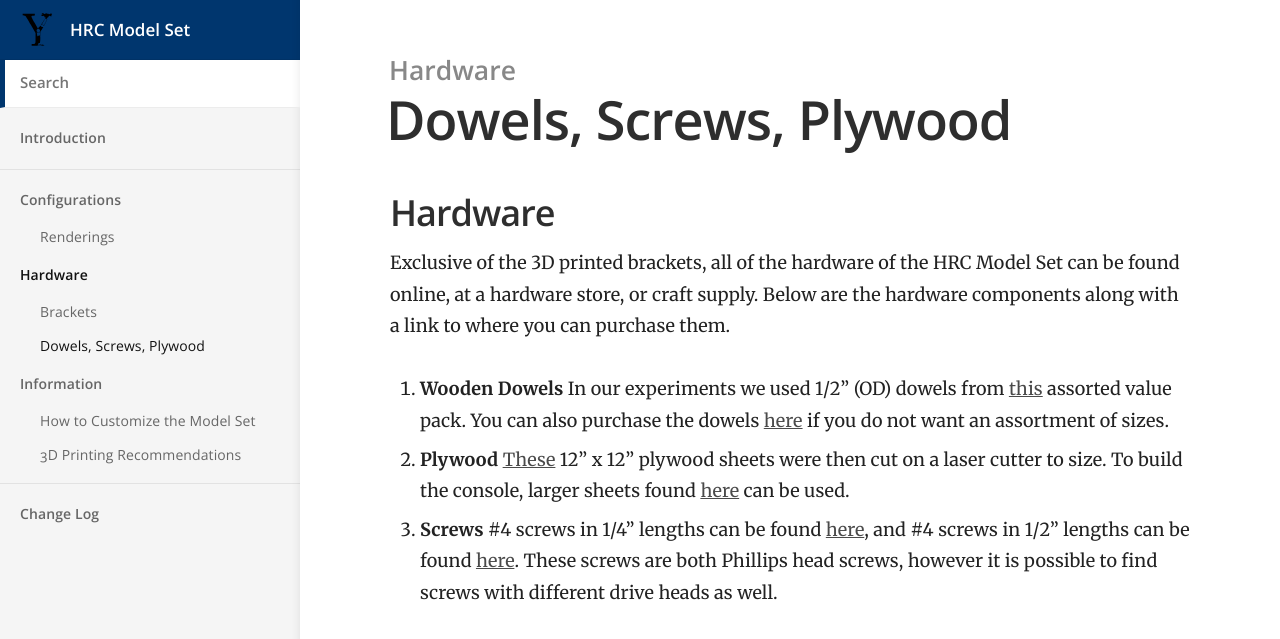
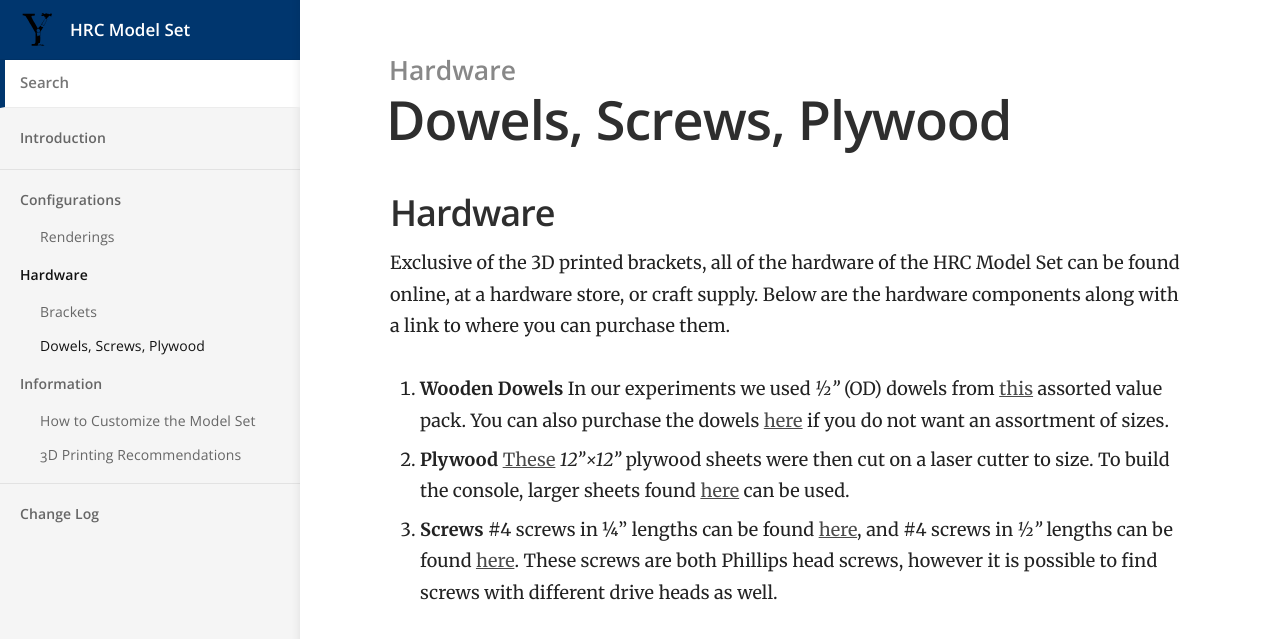
Before and after one commit to ScazLab/HRC-model-set, a Jekyll site: the page built from _docs/hardware/dowels-screws-plywood.md, in a window 1280 px wide. Shown: the top 639 px of the page. Built offline with Jekyll 4.4.1, drawn with Linux system fonts in a browser that asks for light colours.

Commit message:
Better screw dimensions.

```diff
--- a/_docs/hardware/dowels-screws-plywood.md
+++ b/_docs/hardware/dowels-screws-plywood.md
@@ -7,6 +7,6 @@
 
 Exclusive of the 3D printed brackets, all of the hardware of the HRC Model Set can be found online, at a hardware store, or craft supply. Below are the hardware components along with a link to where you can purchase them.
 
-1. __Wooden Dowels__ In our experiments we used 1/2" (OD) dowels from [this]( https://www.amazon.com/gp/product/B00YDLVP9C/ref=oh_aui_search_detailpage?ie=UTF8&psc=1) assorted value pack. You can also purchase the dowels [here](https://www.amazon.com/Wooden-Dowel-Rods-12-Bag/dp/B00XQI3NJS/ref=sr_1_2?ie=UTF8&qid=1488559469&sr=8-2&keywords=1%2F2%22+craft+dowel) if you do not want an assortment of sizes.
-2. __Plywood__ [These](https://www.amazon.com/gp/product/B00CQKYZPI/ref=oh_aui_search_detailpage?ie=UTF8&psc=1) 12" x 12" plywood sheets were then cut on a laser cutter to size. To build the console, larger sheets found [here](https://www.amazon.com/Baltic-Birch-Plywood-Scroll-Woodpeckers/dp/B01MQTWKBX/ref=sr_1_1_m?s=arts-crafts&ie=UTF8&qid=1488566139&sr=1-1&keywords=24%22x24%22%2Bcraft%2Bplywood&th=1) can be used.
-3. __Screws__ #4 screws in 1/4" lengths can be found [here](https://www.amazon.com/gp/product/B01HAEX8C0/ref=oh_aui_search_detailpage?ie=UTF8&psc=1), and #4 screws in 1/2" lengths can be found [here](https://www.amazon.com/gp/product/B00OKIT234/ref=oh_aui_search_detailpage?ie=UTF8&psc=1). These screws are both Phillips head screws, however it is possible to find screws with different drive heads as well.
+1. __Wooden Dowels__ In our experiments we used _½"_ (OD) dowels from [this]( https://www.amazon.com/gp/product/B00YDLVP9C/ref=oh_aui_search_detailpage?ie=UTF8&psc=1) assorted value pack. You can also purchase the dowels [here](https://www.amazon.com/Wooden-Dowel-Rods-12-Bag/dp/B00XQI3NJS/ref=sr_1_2?ie=UTF8&qid=1488559469&sr=8-2&keywords=1%2F2%22+craft+dowel) if you do not want an assortment of sizes.
+2. __Plywood__ [These](https://www.amazon.com/gp/product/B00CQKYZPI/ref=oh_aui_search_detailpage?ie=UTF8&psc=1) _12"×12"_ plywood sheets were then cut on a laser cutter to size. To build the console, larger sheets found [here](https://www.amazon.com/Baltic-Birch-Plywood-Scroll-Woodpeckers/dp/B01MQTWKBX/ref=sr_1_1_m?s=arts-crafts&ie=UTF8&qid=1488566139&sr=1-1&keywords=24%22x24%22%2Bcraft%2Bplywood&th=1) can be used.
+3. __Screws__ #4 screws in ¼" lengths can be found [here](https://www.amazon.com/gp/product/B01HAEX8C0/ref=oh_aui_search_detailpage?ie=UTF8&psc=1), and #4 screws in _½"_ lengths can be found [here](https://www.amazon.com/gp/product/B00OKIT234/ref=oh_aui_search_detailpage?ie=UTF8&psc=1). These screws are both Phillips head screws, however it is possible to find screws with different drive heads as well.
```
